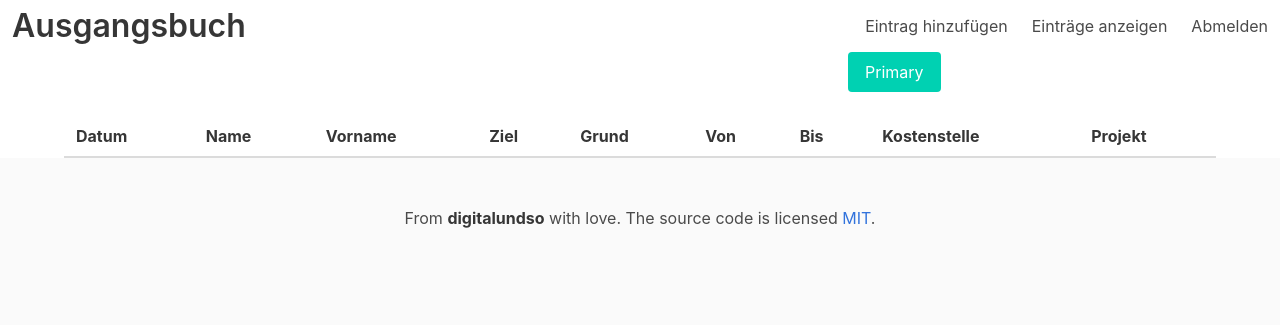
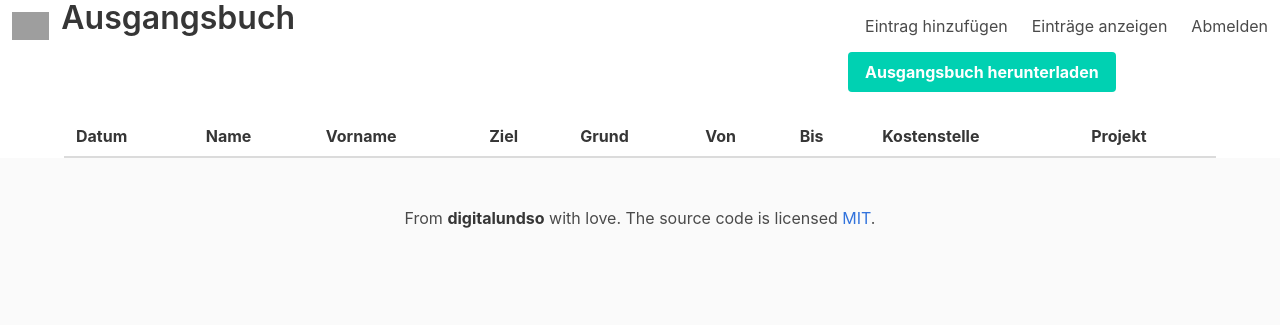
Before and after one commit to seike87/logbook, a Django app: page /list/ in a window 1280 px wide. Shown: the top 325 px of the page. Run offline with Django 3.2, Linux system fonts and the light colour scheme; the visitor is signed in with stand-in values (Sample User, id 1); data that the repository does not hold is empty; grey boxes are pictures that could not be loaded.

Commit message:
Finishing touches

```diff
--- a/log/templates/log/base.html
+++ b/log/templates/log/base.html
@@ -13,7 +13,7 @@
     <body>
         <nav class="navbar" role="navigation" aria-label="main navigation">
             <div class="navbar-brand">
-                <a class="navbar-item" href="{% url 'add_log' %}"><h3 class="title is-size3">Ausgangsbuch</h3></a>
+                <a class="navbar-item" href="{% url 'add_log' %}"><img src="{% static "img/Logo_SPI_JPG.jpg" %}"></a>
 
                 <div class="navbar-burger burger" data-target="Options">
                     <span></span>
@@ -22,6 +22,9 @@
                 </div>
             </div>
             <div id="Options" class="navbar-menu">
+                <div class="navbar-start">
+                    <h1 class="title is-size4">Ausgangsbuch</h1>
+                </div>
                 <div class="navbar-end">
                     <a class="navbar-item" href="{% url 'add_log' %}">Eintrag hinzufügen</a>
                         {% if user.is_authenticated %}
--- a/log/templates/log/list_log.html
+++ b/log/templates/log/list_log.html
@@ -10,8 +10,9 @@
 <div class="container">
     <div class="columns is-mobile">
   <div class="column is-4 is-offset-8">
-
-        <button class="button is-primary">Primary</button>
+        <a href="{% url 'csv_export'%}" class="button is-primary">
+            <strong>Ausgangsbuch herunterladen</strong>
+        </a>
     </div>
     </div>
     <div class="columns.is-mobile">
```
